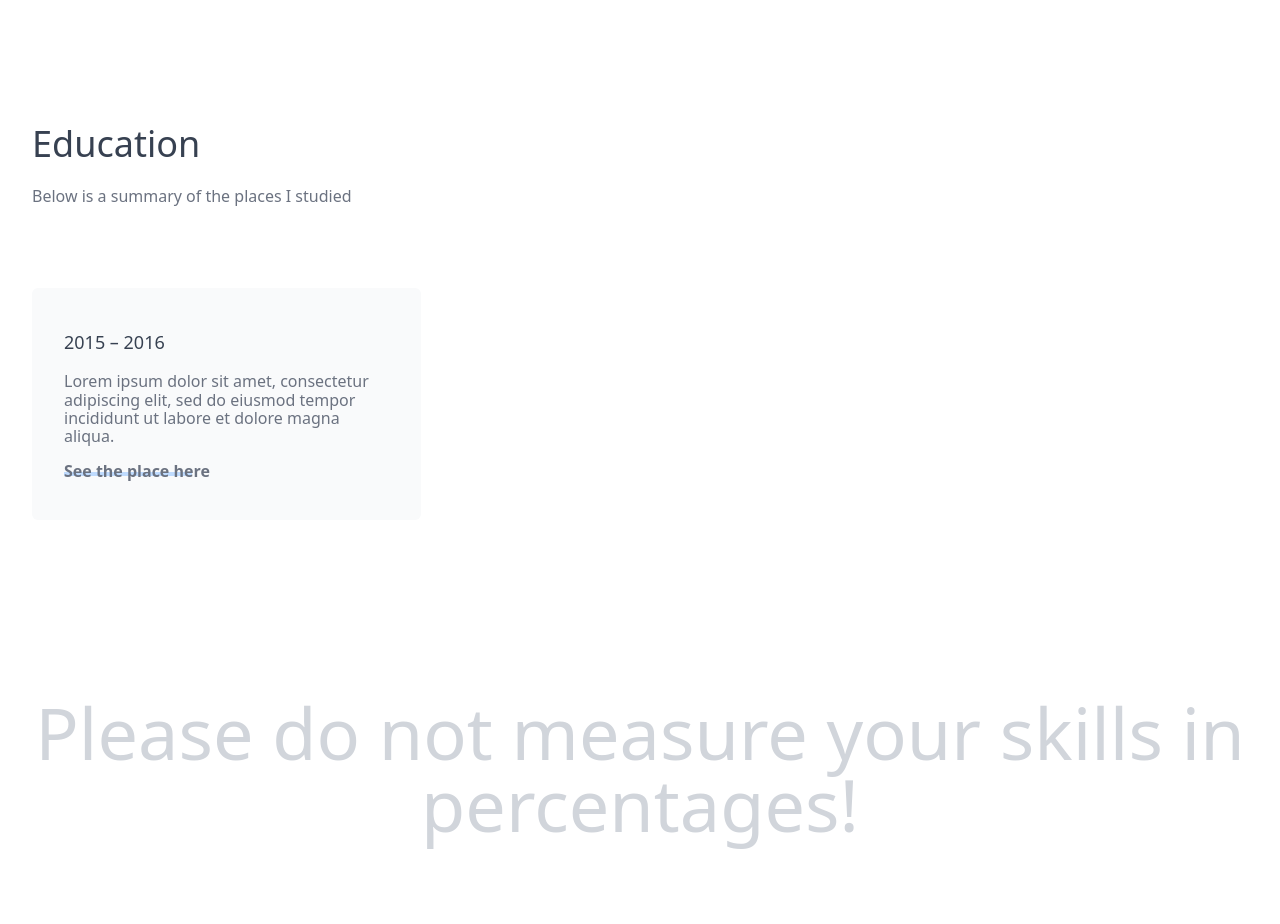
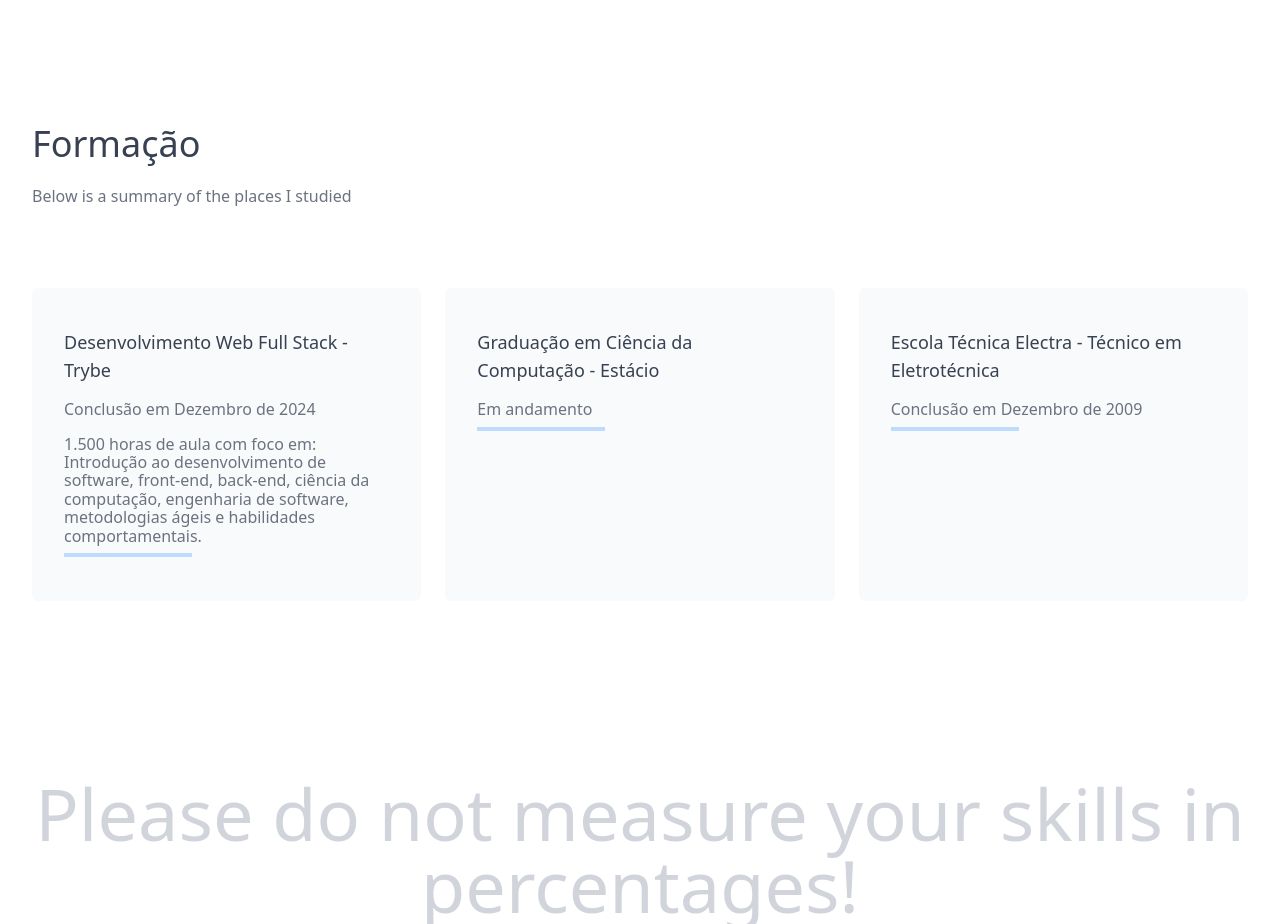
Before and after one commit to antoniolvlindo/portfolio, a React (Vite) app: page / in a window 1280 px wide. Shown: the part 1200-2124 px from the top of the page. Built offline with nearby package versions, Linux system fonts and the light colour scheme; no server answers.

Commit message:
chore: :sparkles: componente de formação

```diff
--- a/src/components/education/education.tsx
+++ b/src/components/education/education.tsx
@@ -1,23 +1,29 @@
 import React from 'react';
+import { educations } from '../../services/data';
 
 function EducationSection() {
   return (
     <section className="py-10 md:py-16">
       <div className="container max-w-screen-xl mx-auto px-4">
-        <h1 className="font-medium text-gray-700 text-3xl md:text-4xl mb-5">Education</h1>
+        <h1 className="font-medium text-gray-700 text-3xl md:text-4xl mb-5">Formação</h1>
         <p className="font-normal text-gray-500 text-xs md:text-base mb-20">Below is a summary of the places I studied</p>
         <div className="grid grid-cols-1 md:grid-cols-2 lg:grid-cols-3 gap-6">
-          <div className="bg-gray-50 px-8 py-10 rounded-md">
-            <h4 className="font-medium text-gray-700 text-lg mb-4">2015 – 2016</h4>
-            <p className="font-normal text-gray-500 text-md mb-4">
-              Lorem ipsum dolor sit amet, consectetur <br /> adipiscing elit, sed do eiusmod tempor <br /> incididunt ut labore et dolore magna aliqua.
-            </p>
-            <div className="relative">
-              <h6 className="font-semibold text-gray-500 text-md relative z-10">See the place here</h6>
-              <span className="w-32 h-1 bg-blue-200 absolute bottom-1 left-0 z-0"></span>
+          {educations.map((education, index) => (
+            <div key={index} className="bg-gray-50 px-8 py-10 rounded-md">
+              <h4 className="font-medium text-gray-700 text-lg mb-4">{education.title}</h4>
+              <p className="font-normal text-gray-500 text-md mb-4">
+                {education.period}
+              </p>
+              {education.description && (
+                <p className="font-normal text-gray-500 text-md mb-4">
+                  {education.description}
+                </p>
+              )}
+              <div className="relative">
+                <span className="w-32 h-1 bg-blue-200 absolute bottom-1 left-0 z-0"></span>
+              </div>
             </div>
-          </div>
-          {/* Repetir */}
+          ))}
         </div>
       </div>
     </section>
```
